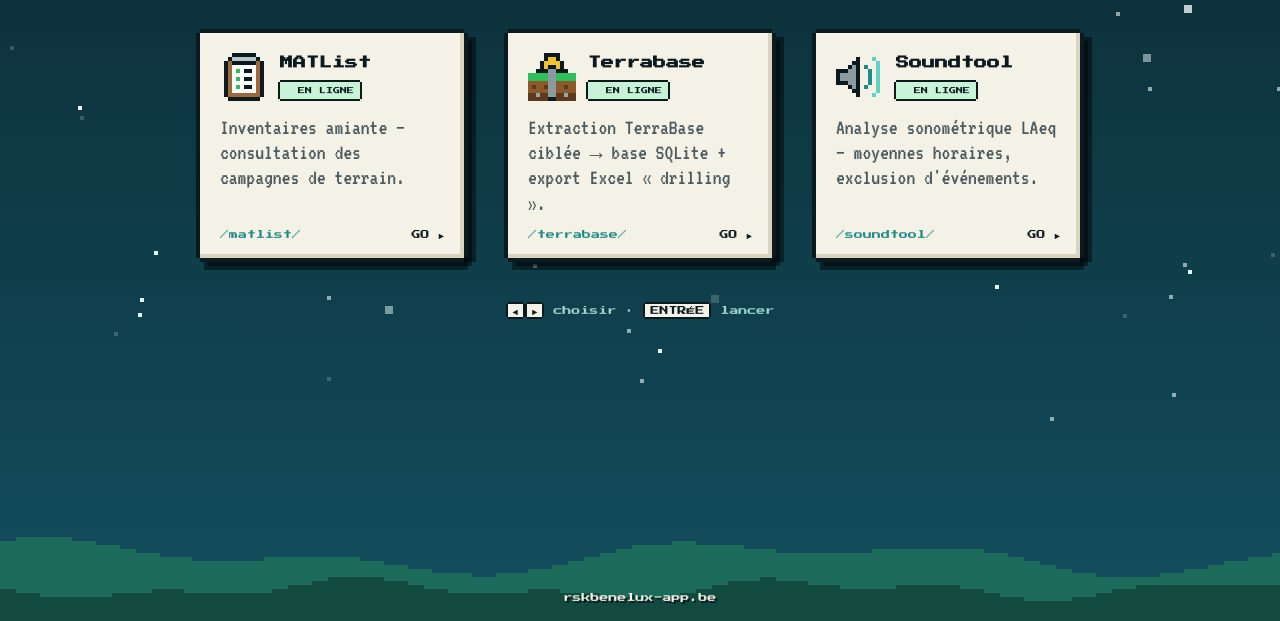
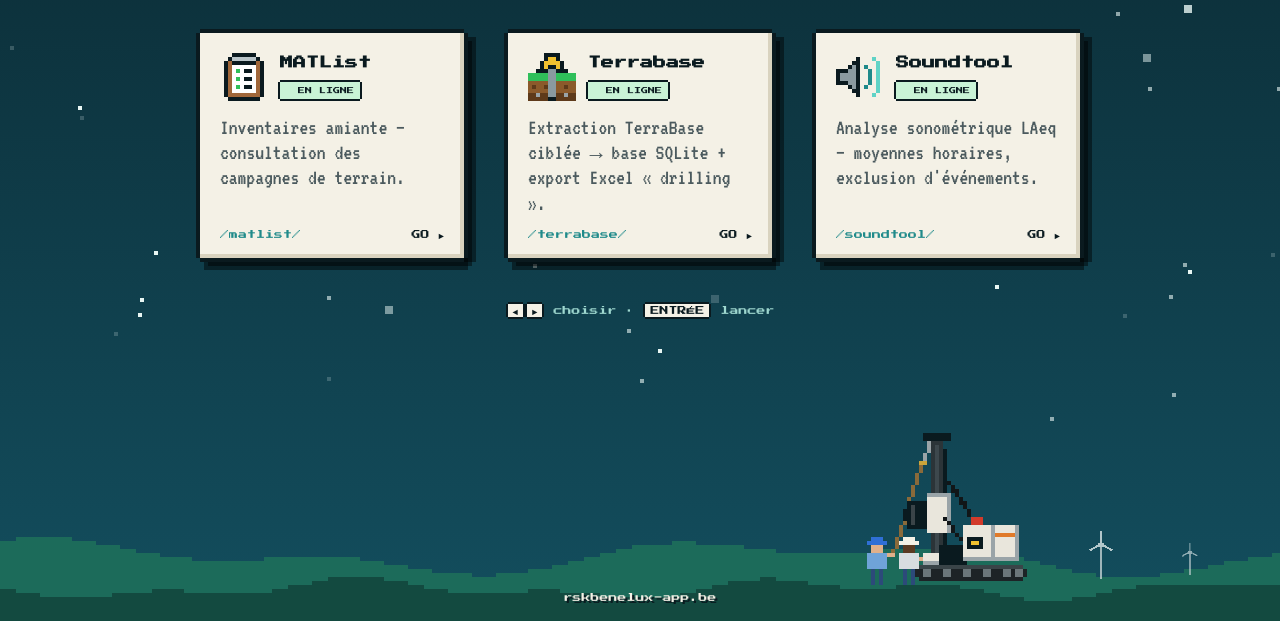
Before and after one commit to jeanuselgringo/Landing_page, a plain HTML site: page index.html in a window 1280 px wide. Shown: the part 179-800 px from the top of the page. Drawn offline with Linux system fonts and the light colour scheme.

Commit message:
Add pixel drilling rig, operators and wind turbines to the background
Co-Authored-By: Claude Opus 5.5 <noreply@anthropic.com>
Claude-Session: https://claude.ai/code/session_01QpUTey3P1WD6LwemDzvV3n

```diff
--- a/index.html
+++ b/index.html
@@ -173,7 +173,18 @@
 
   /* ---------- ground ---------- */
   .ground { position: relative; z-index: 1; width: 100%; height: 120px; margin-top: 24px; }
-  .ground svg { width: 100%; height: 100%; display: block; shape-rendering: crispEdges; }
+  .ground svg { display: block; shape-rendering: crispEdges; }
+  .ground .layer { position: absolute; inset: 0; width: 100%; height: 100%; }
+  .prop { position: absolute; transform: translateX(-50%); }
+  .rig { width: 176px; height: 160px; left: 74%; }
+  .turbine { width: 30px; height: 48px; opacity: .75; }
+  .turbine.t1 { left: 86%; }
+  .turbine.t2 { left: 93%; width: 20px; height: 32px; opacity: .6; }
+  .blades { transform-box: fill-box; transform-origin: 50% 50%; animation: spin 1.2s steps(4) infinite; }
+  .t2 .blades { animation-duration: 1.6s; }
+  @keyframes spin { to { transform: rotate(120deg); } }
+  .rig .head { animation: drill .5s steps(2) infinite; }
+  @keyframes drill { 50% { transform: translateY(1px); } }
   footer {
     position: absolute; left: 0; right: 0; bottom: 18px; z-index: 2;
     text-align: center;
@@ -186,6 +197,8 @@
     main { padding-top: 48px; }
     .pointer { display: none; }
     .hint .keys { display: none; }
+    .rig { width: 88px; height: 80px; left: 84%; }
+    .turbine.t1 { left: 8%; } .turbine.t2 { left: 18%; }
   }
   @media (prefers-reduced-motion: reduce) {
     *, *::before, *::after { animation: none !important; transition: none !important; }
@@ -246,7 +259,11 @@
   </main>
 
   <div class="ground" aria-hidden="true">
-    <svg id="ground" preserveAspectRatio="none"></svg>
+    <svg class="layer" id="hill-back" preserveAspectRatio="none"></svg>
+    <svg class="prop turbine t1" viewBox="0 0 15 24"></svg>
+    <svg class="prop turbine t2" viewBox="0 0 15 24"></svg>
+    <svg class="prop rig" id="rig" viewBox="0 0 44 40"></svg>
+    <svg class="layer" id="hill-front" preserveAspectRatio="none"></svg>
     <footer>rskbenelux-app.be</footer>
   </div>
 
@@ -327,18 +344,83 @@
   }
 
   // ---------- stepped pixel hills ----------
-  var g = document.getElementById("ground");
-  var W = 160, H = 30, svg = "";
-  g.setAttribute("viewBox", "0 0 " + W + " " + H);
-  function hill(base, amp, freq, phase, color) {
+  var W = 160, H = 30;
+  function hill(id, base, amp, freq, phase, color) {
+    var el = document.getElementById(id), svg = "", tops = [];
+    el.setAttribute("viewBox", "0 0 " + W + " " + H);
     for (var x = 0; x < W; x++) {
       var top = Math.round(base - amp * (Math.sin(x * freq + phase) * .6 + Math.sin(x * freq * 2.3 + phase) * .4));
+      tops.push(top);
       svg += '<rect x="' + x + '" y="' + top + '" width="1" height="' + (H - top) + '" fill="' + color + '"/>';
     }
+    el.innerHTML = svg;
+    return tops;
   }
-  hill(14, 5, .07, 1, "var(--hill-1)");
-  hill(22, 3, .11, 3, "var(--hill-2)");
-  g.innerHTML = svg;
+  var backTops = hill("hill-back", 14, 5, .07, 1, "var(--hill-1)");
+  var frontTops = hill("hill-front", 22, 3, .11, 3, "var(--hill-2)");
+
+  // ---------- pixel drilling rig ----------
+  function R(x, y, w, h, c, cls) { return '<rect' + (cls ? ' class="' + cls + '"' : '') + ' x="' + x + '" y="' + y + '" width="' + w + '" height="' + h + '" fill="' + c + '"/>'; }
+  function line(x0, y0, x1, y1, c) {
+    var out = "", n = Math.max(Math.abs(x1 - x0), Math.abs(y1 - y0));
+    for (var i = 0; i <= n; i++) out += R(Math.round(x0 + (x1 - x0) * i / n), Math.round(y0 + (y1 - y0) * i / n), 1, 1, c);
+    return out;
+  }
+  var K = "#0a1a1f", M = "#2b3438", Wh = "#e9e6dc", S = "#9aa4a8", Hs = "#111618";
+  var rig = ""
+    // mast + crown
+    + R(16, 0, 7, 2, K) + R(18, 2, 3, 31, M) + R(21, 4, 1, 29, K) + R(19, 3, 1, 28, "#3d484d")
+    // cable + rod held by the operator
+    + line(17, 2, 16, 7, S) + R(15, 7, 2, 1, "#c9a43a") + line(15, 8, 8, 30, "#8a6a3a")
+    // drill head (white) + black motor
+    + '<g class="head">' + R(17, 15, 6, 10, Wh) + R(22, 15, 1, 10, S) + R(17, 15, 6, 1, S)
+    + R(12, 17, 5, 7, K) + R(13, 18, 1, 5, "#3a4448") + R(11, 19, 1, 3, K) + '</g>'
+    // hydraulic hoses
+    + line(22, 12, 26, 18, Hs) + line(26, 18, 29, 24, Hs) + line(23, 13, 27, 19, Hs)
+    + line(21, 21, 24, 25, Hs) + line(24, 25, 27, 27, Hs)
+    // foot plate + chassis + power unit
+    + R(16, 30, 8, 3, Wh) + R(16, 32, 8, 1, S) + R(20, 28, 7, 5, K)
+    + R(26, 23, 14, 9, Wh) + R(26, 31, 14, 1, S) + R(33, 23, 1, 9, S) + R(39, 23, 1, 9, S)
+    + R(34, 25, 5, 1, "#e07a2a") + R(28, 21, 3, 2, "#d23b2b") + R(27, 26, 4, 3, K) + R(28, 27, 2, 1, "#f2c230")
+    // tracks
+    + R(15, 33, 26, 4, "#1d2326") + R(14, 34, 28, 2, "#1d2326") + R(15, 33, 26, 1, "#3a4448")
+    + R(16, 34, 2, 2, "#6b767a") + R(21, 34, 2, 2, "#6b767a") + R(26, 34, 2, 2, "#6b767a")
+    + R(31, 34, 2, 2, "#6b767a") + R(36, 34, 2, 2, "#6b767a") + R(39, 34, 2, 2, "#6b767a")
+    // operator 1 (blue hard hat, holding the rod)
+    + R(3, 26, 3, 1, "#2f6fd6") + R(2, 27, 5, 1, "#2f6fd6") + R(3, 28, 3, 2, "#e0b08a")
+    + R(2, 30, 5, 4, "#6fa3d8") + R(7, 30, 2, 1, "#e0b08a") + R(3, 34, 1, 4, "#2c4a7a") + R(5, 34, 1, 4, "#2c4a7a")
+    // operator 2 (white hard hat, at the controls)
+    + R(11, 26, 3, 1, "#f4f1e6") + R(10, 27, 5, 1, "#f4f1e6") + R(11, 28, 3, 2, "#5a3a22")
+    + R(10, 30, 5, 4, "#d8dde0") + R(15, 31, 1, 1, "#e0b08a") + R(11, 34, 1, 4, "#2c4a7a") + R(13, 34, 1, 4, "#2c4a7a");
+  document.getElementById("rig").innerHTML = rig;
+
+  // ---------- wind turbines ----------
+  var blade = R(7, 0, 1, 6, "#e8f0f0");
+  var turbine = R(7, 7, 1, 17, "#cfd8da") + R(6, 6, 3, 2, "#e8f0f0")
+    + '<g class="blades">' + R(1, 0, 13, 13, "transparent") + blade
+    + '<g transform="rotate(120 7.5 6.5)">' + blade + '</g><g transform="rotate(240 7.5 6.5)">' + blade + '</g></g>';
+  document.querySelectorAll(".turbine").forEach(function (t) { t.innerHTML = turbine; });
+
+  // seat props on the hill profile under them
+  var ground = document.querySelector(".ground");
+  function seat() {
+    var gw = ground.clientWidth, gh = ground.clientHeight;
+    function topAt(el, tops) {
+      var gr = ground.getBoundingClientRect(), er = el.getBoundingClientRect();
+      var cx = er.left - gr.left + er.width / 2;
+      var half = er.width * .35, best = H;
+      var a = Math.max(0, Math.floor((cx - half) / gw * W)), b = Math.min(W - 1, Math.ceil((cx + half) / gw * W));
+      for (var i = a; i <= b; i++) best = Math.min(best, tops[i]);
+      return best * gh / H;
+    }
+    var r = document.getElementById("rig");
+    r.style.bottom = (gh - topAt(r, frontTops) - r.getBoundingClientRect().height / 40 * 2) + "px";
+    document.querySelectorAll(".turbine").forEach(function (t) {
+      t.style.bottom = (gh - topAt(t, backTops) - 6) + "px";
+    });
+  }
+  seat();
+  window.addEventListener("resize", seat);
 
   // ---------- keyboard selection ----------
   var cards = Array.prototype.slice.call(document.querySelectorAll(".card"));
```
